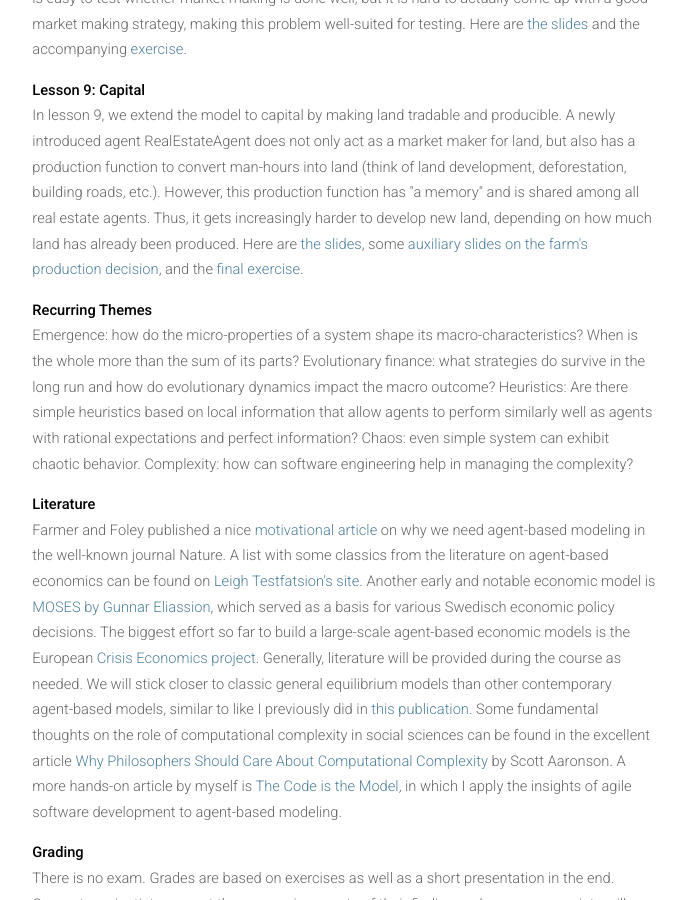
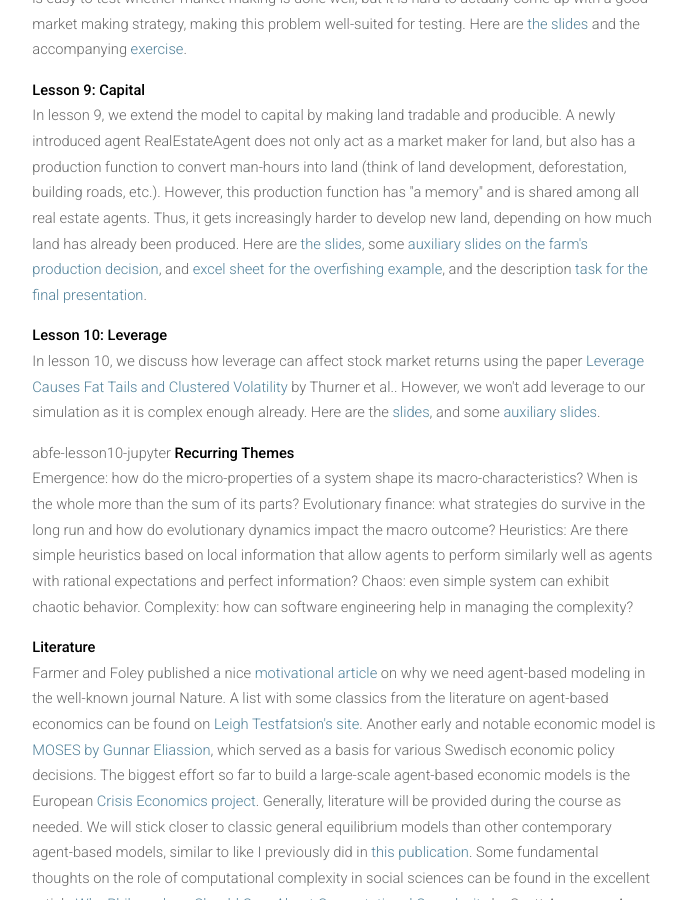
Before and after one commit to meisserecon/www, a Jekyll site: the page built from course.md, in a window 1280 px wide and 900 px high, scrolled down 2081 px. Shown: the whole window, without its empty margins (296-982 px from the left). Built offline with Jekyll 4.4.1, drawn with Linux system fonts in a browser that asks for light colours; nearby versions of some CDN libraries; our own code applies the rules of GitHub Pages for plain Markdown files.

Commit message:
no message

```diff
--- a/course.md
+++ b/course.md
@@ -46,7 +46,13 @@ permalink: /course/
 
 <b>Lesson 9: Capital</b>
 
-<p>In lesson 9, we extend the model to capital by making land tradable and producible. A newly introduced agent RealEstateAgent does not only act as a market maker for land, but also has a production function to convert man-hours into land (think of land development, deforestation, building roads, etc.). However, this production function has "a memory" and is shared among all real estate agents. Thus, it gets increasingly harder to develop new land, depending on how much land has already been produced. Here are <a href="/assets/abfe-lesson9.pdf">the slides</a>, some <a href="/assets/heuristics-presentation.pdf">auxiliary slides on the farm's production decision</a>, and the <a href="https://github.com/meisser/course/blob/master/exercises/journal/exercise09-task.md">final exercise</a>.</p>
+<p>In lesson 9, we extend the model to capital by making land tradable and producible. A newly introduced agent RealEstateAgent does not only act as a market maker for land, but also has a production function to convert man-hours into land (think of land development, deforestation, building roads, etc.). However, this production function has "a memory" and is shared among all real estate agents. Thus, it gets increasingly harder to develop new land, depending on how much land has already been produced. Here are <a href="/assets/overfishing.xlsx">the slides</a>, some <a href="/assets/heuristics-presentation.pdf">auxiliary slides on the farm's production decision</a>, and <a href="/assets/abfe-lesson9.pdf">excel sheet for the overfishing example</a>, and the description <a href="https://github.com/meisser/course/blob/master/exercises/journal/exercise09-task.md">task for the final presentation</a>.</p>
+
+<b>Lesson 10: Leverage</b>
+
+<p>In lesson 10, we discuss how leverage can affect stock market returns using the paper <a href="https://arxiv.org/abs/0908.1555">Leverage Causes Fat Tails and Clustered Volatility</a> by Thurner et al.. However, we won't add leverage to our simulation as it is complex enough already. Here are the <a href="/assets/abfe-lesson10.pdf">slides</a>, and some <a href="/assets/abfe-lesson10-leverage.pdf">auxiliary slides</a>.</p>
+
+abfe-lesson10-jupyter
 
 <b>Recurring Themes</b>
 
```
Also changed, not shown: 5 other files.
